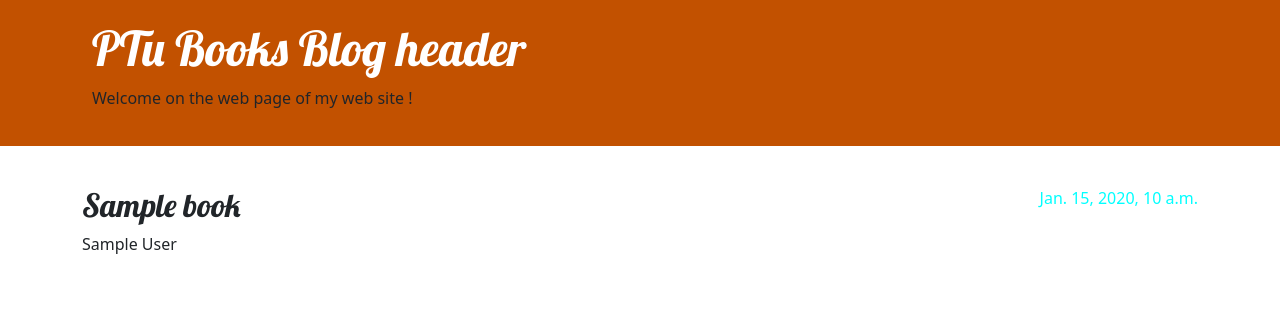
After one commit to philtub/my_first_booklist, a Django app: page /book/1/ in a window 1280 px wide. The commit adds this page. Shown: the top 325 px of the page. Run offline with Django 4.2, Linux system fonts and the light colour scheme; tables that the repository leaves empty hold one stand-in row (values such as "Sample post").

Commit message:
Added view and template for detailed blog post as well as CSS file

```diff
--- /dev/null
+++ b/booklist/static/css/booklist.css
@@ -0,0 +1,70 @@
+.page-header {
+    background-color: #C25100;
+    margin-top: 0;
+    margin-bottom: 40px;
+    padding: 20px 20px 20px 40px;
+}
+
+.page-header h1,
+.page-header h1 a,
+.page-header h1 a:visited,
+.page-header h1 a:active {
+    color: #ffffff;
+    font-size: 36pt;
+    text-decoration: none;
+}
+
+h1,
+h2,
+h3,
+h4 {
+    font-family: 'Lobster', cursive;
+}
+
+.date {
+    color: #00FFFF;
+}
+
+.save {
+    float: right;
+}
+
+.post-form textarea,
+.post-form input {
+    width: 100%;
+}
+
+.top-menu,
+.top-menu:hover,
+.top-menu:visited {
+    color: #ffffff;
+    float: right;
+    font-size: 26pt;
+    margin-right: 20px;
+}
+
+.book {
+    margin-bottom: 70px;
+}
+
+.book h2 a,
+.book h2 a:visited {
+    color: #000000;
+}
+
+.book > .date,
+.book > .actions {
+    float: right;
+}
+
+.btn-secondary,
+.btn-secondary:visited {
+    color: #C25100;
+    background: none;
+    border-color: #C25100;
+}
+
+.btn-secondary:hover {
+    color: #FFFFFF;
+    background-color: #C25100;
+}
--- /dev/null
+++ b/booklist/templates/booklist/base.html
@@ -0,0 +1,27 @@
+{% load static %}
+<!DOCTYPE html>
+<html>
+    <head>
+        <link rel="stylesheet" href="https://cdn.jsdelivr.net/npm/bootstrap@5.1.3/dist/css/bootstrap.min.css" integrity="sha384-1BmE4kWBq78iYhFldvKuhfTAU6auU8tT94WrHftjDbrCEXSU1oBoqyl2QvZ6jIW3" crossorigin="anonymous">
+        <link href="//fonts.googleapis.com/css?family=Lobster&subset=latin,latin-ext" rel="stylesheet" type="text/css">
+        <link rel="stylesheet" href="{% static 'css/booklist.css' %}">
+        <title>Page d'accueil PhilTub</title>
+    </head>
+    <body>
+        <header class="page-header">
+            <div class="container">
+                <h1><a href="/">PTu Books Blog header</a></h1>
+                <p>Welcome on the web page of my web site !</p>
+            </div>
+        </header>
+
+        <main class="container">
+            <div class="row">
+                <div class="col">
+                    {% block content %}
+                    {% endblock %}
+                </div>
+            </div>
+        </main>
+    </body>
+</html>
--- /dev/null
+++ b/booklist/templates/booklist/book_detail.html
@@ -0,0 +1,13 @@
+{% extends 'booklist/base.html' %}
+
+{% block content %}
+    <article class="book">
+        {% if book.published_date %}
+            <time class="date">
+                {{ book.published_date }}
+            </time>
+        {% endif %}
+        <h2>{{ book.title }}</h2>
+        <p>{{ book.author|linebreaksbr }}</p>
+    </article>
+{% endblock %}
--- a/booklist/templates/booklist/old_book_list.html
+++ b/booklist/templates/booklist/book_list_v1.html
@@ -1,6 +1,10 @@
+{% load static %}
 <!DOCTYPE html>
 <html>
     <head>
+        <link rel="stylesheet" href="https://cdn.jsdelivr.net/npm/bootstrap@5.1.3/dist/css/bootstrap.min.css" integrity="sha384-1BmE4kWBq78iYhFldvKuhfTAU6auU8tT94WrHftjDbrCEXSU1oBoqyl2QvZ6jIW3" crossorigin="anonymous">
+        <link href="//fonts.googleapis.com/css?family=Lobster&subset=latin,latin-ext" rel="stylesheet" type="text/css">
+        <link rel="stylesheet" href="{% static 'css/booklist.css' %}">
         <title>Page d'accueil PhilTub</title>
     </head>
     <body>
--- a/booklist/urls.py
+++ b/booklist/urls.py
@@ -5,4 +5,5 @@ urlpatterns = [
     #path('', views.index, name='index'),
     #path('<int:post_id>/', views.detail, name='detail'),
     path('', views.book_list, name='book_list'), #differentiate booklist the app and book_list the view
+    path('book/<int:pk>/', views.book_detail, name='book_detail'),
 ]
--- a/booklist/views.py
+++ b/booklist/views.py
@@ -1,4 +1,4 @@
-from django.shortcuts import render
+from django.shortcuts import render, get_object_or_404
 from django.utils import timezone
 from .models import Book
 
@@ -7,3 +7,7 @@ def book_list (request):
     books = Book.objects.filter(published_date__lte=timezone.now()).order_by('published_date')
     ######return render (request, 'booklist/book_list.html', context)
     return render (request, 'booklist/book_list.html', {'books':books})
+
+def book_detail(request, pk):
+    book = get_object_or_404(Book, pk=pk)
+    return render(request, 'booklist/book_detail.html', {'book': book})
```
Also changed, not shown: booklist/static/css/booklist_v1.css (added, +7 -0 lines), booklist/static/css/booklist_v2.css (added, +70 -0 lines), booklist/templates/booklist/book_list.html (+12 -19 lines), booklist/templates/booklist/book_list_v2.html (added, +34 -0 lines).
